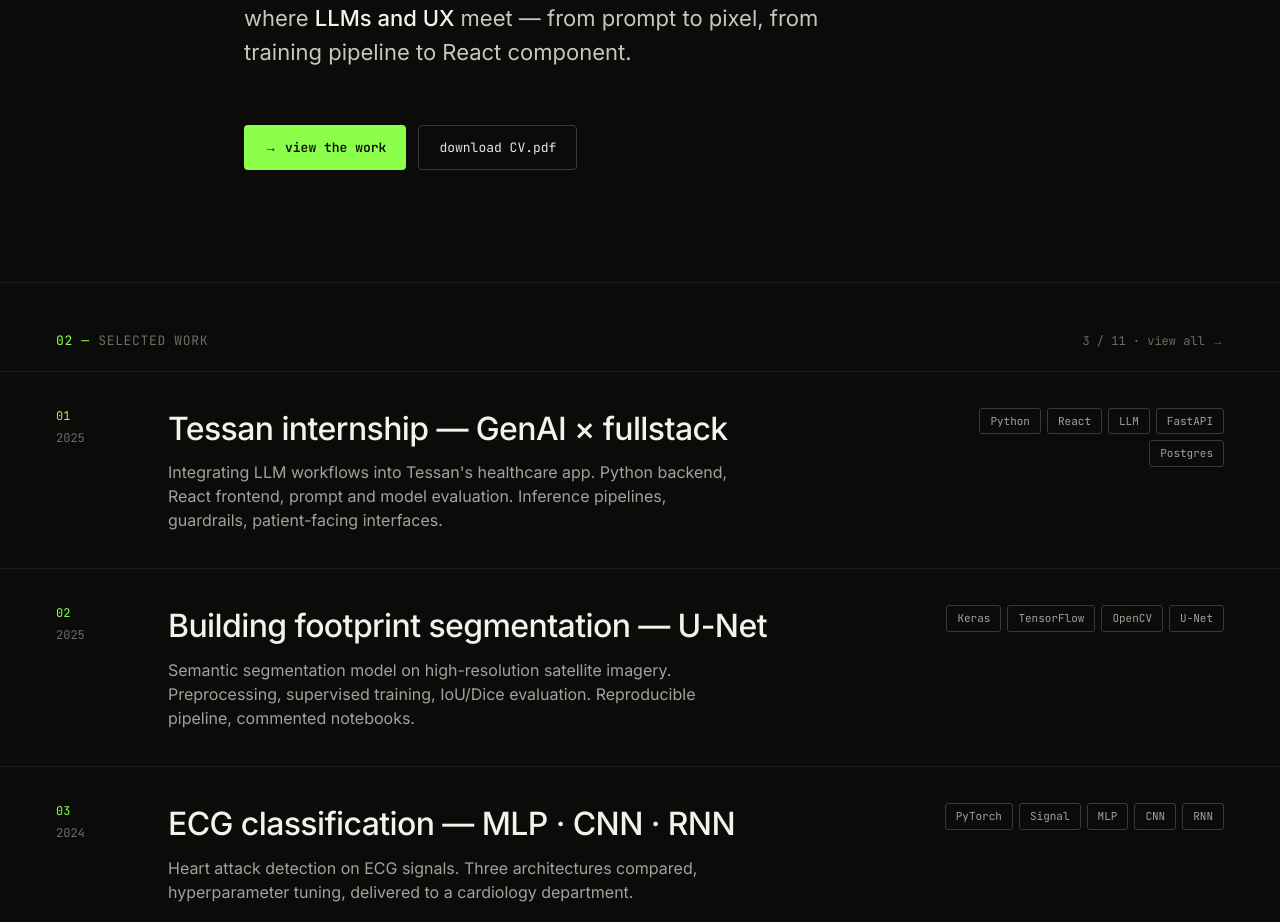
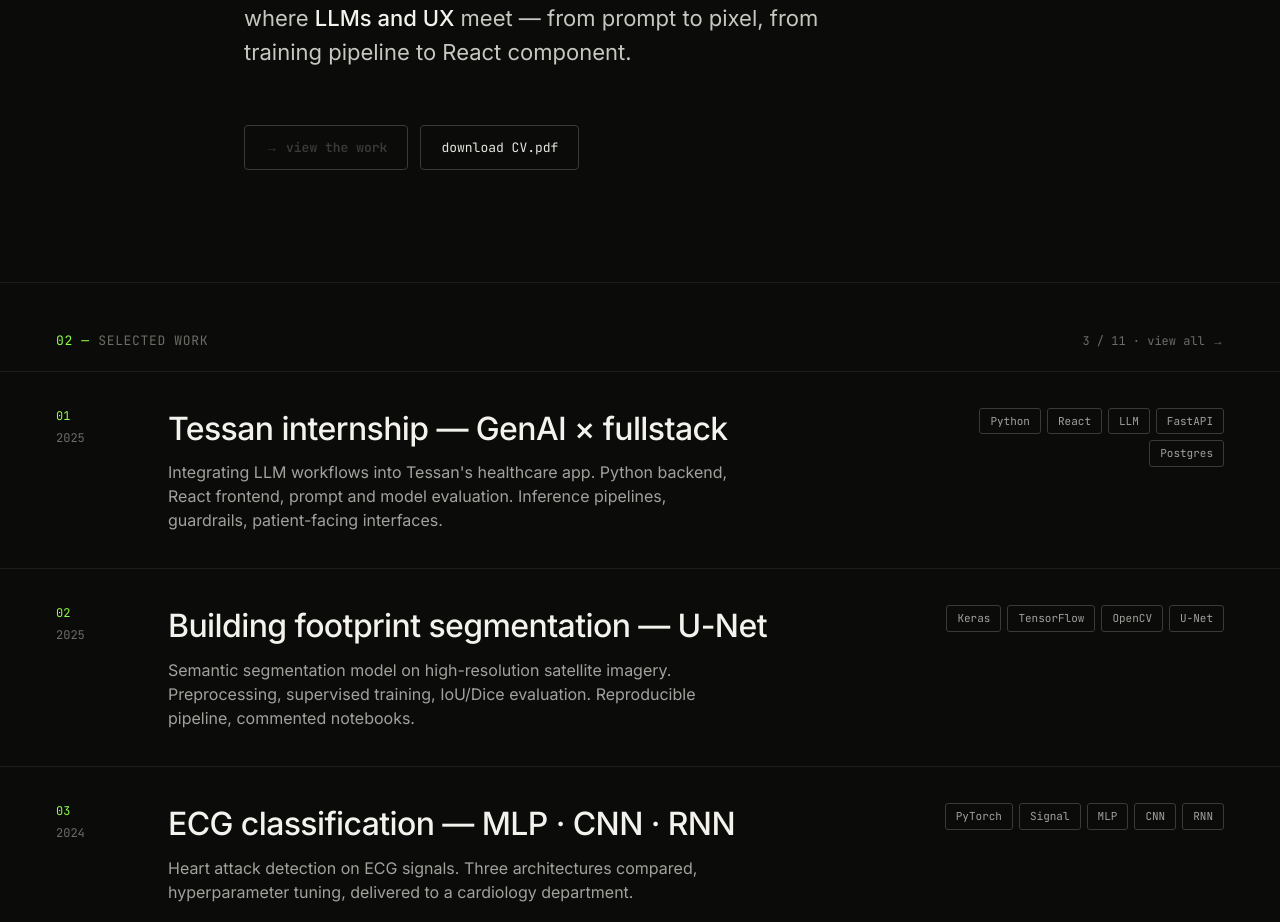
Before and after one commit to Mariansza/portfolio, a Next.js app: page /en in a window 1280 px wide. Shown: the part 880-1802 px from the top of the page. Built offline with nearby package versions, Linux system fonts and the light colour scheme.

Commit message:
feat(hero): disable projects CTA until /projects exists

```diff
--- a/src/components/Hero.tsx
+++ b/src/components/Hero.tsx
@@ -1,5 +1,4 @@
 import { useTranslations } from 'next-intl';
-import { Link } from '@/i18n/navigation';
 import { SignalDot } from './SignalDot';
 
 const indexEntries = ['01 — hero', '02 — work', '03 — stack', '04 — contact'];
@@ -51,13 +50,13 @@ export function Hero() {
             })}
           </p>
           <div className="mt-14 flex flex-wrap gap-3 font-mono text-[13px]">
-            <Link
-              href="/projects"
-              className="bg-accent text-bg inline-flex items-center gap-2 rounded px-5 py-3 font-semibold transition-opacity hover:opacity-90"
+            <span
+              aria-disabled="true"
+              className="border-mute-soft text-mute-soft inline-flex cursor-default items-center gap-2 rounded border px-5 py-3 font-semibold"
             >
               <span aria-hidden>→</span>
               <span>{t('ctaProjects')}</span>
-            </Link>
+            </span>
             <a
               href="/marian-szawelski-cv.pdf"
               className="border-mute-soft text-fg hover:border-mute hover:text-fg-bright inline-flex items-center gap-2 rounded border px-5 py-3 transition-colors"
```
